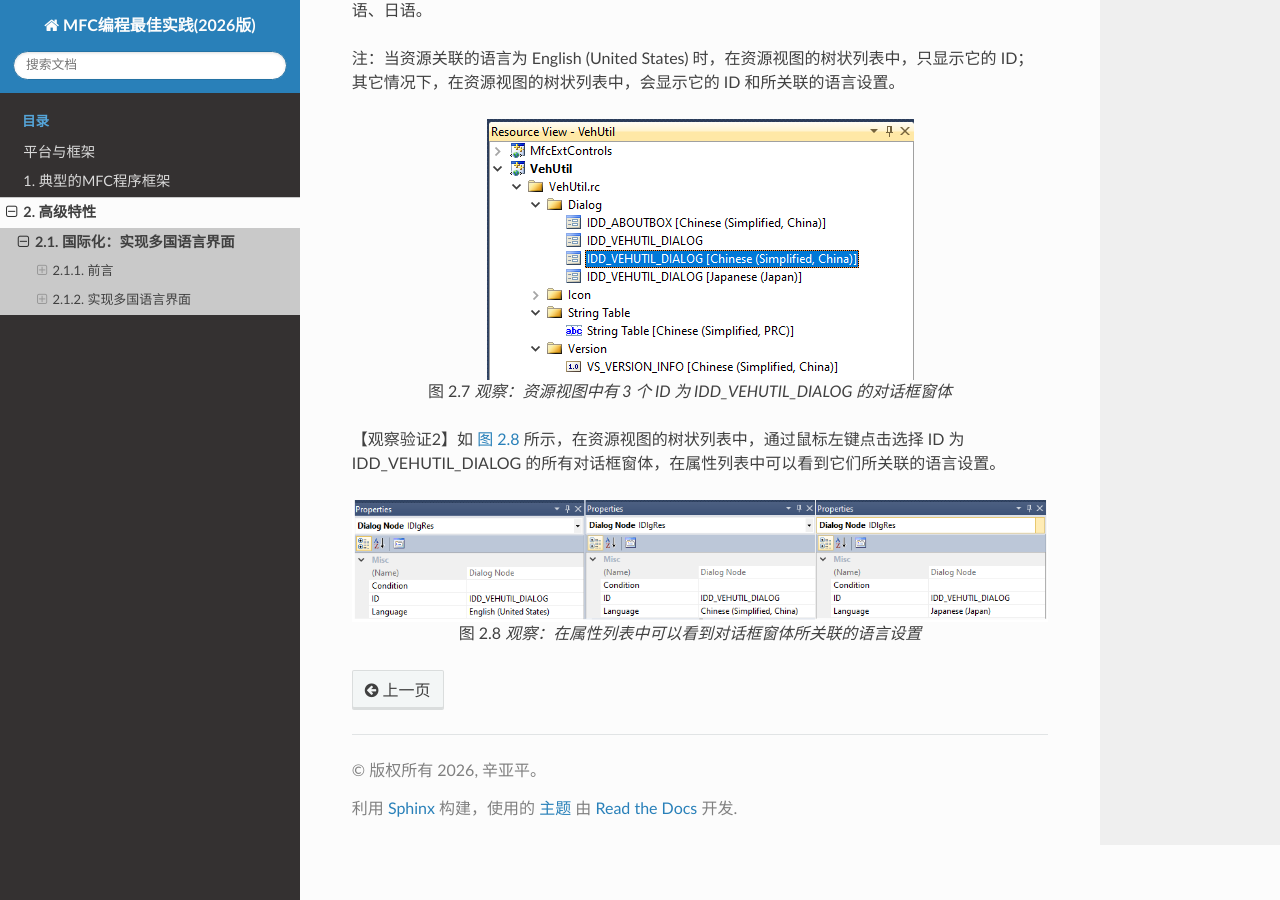
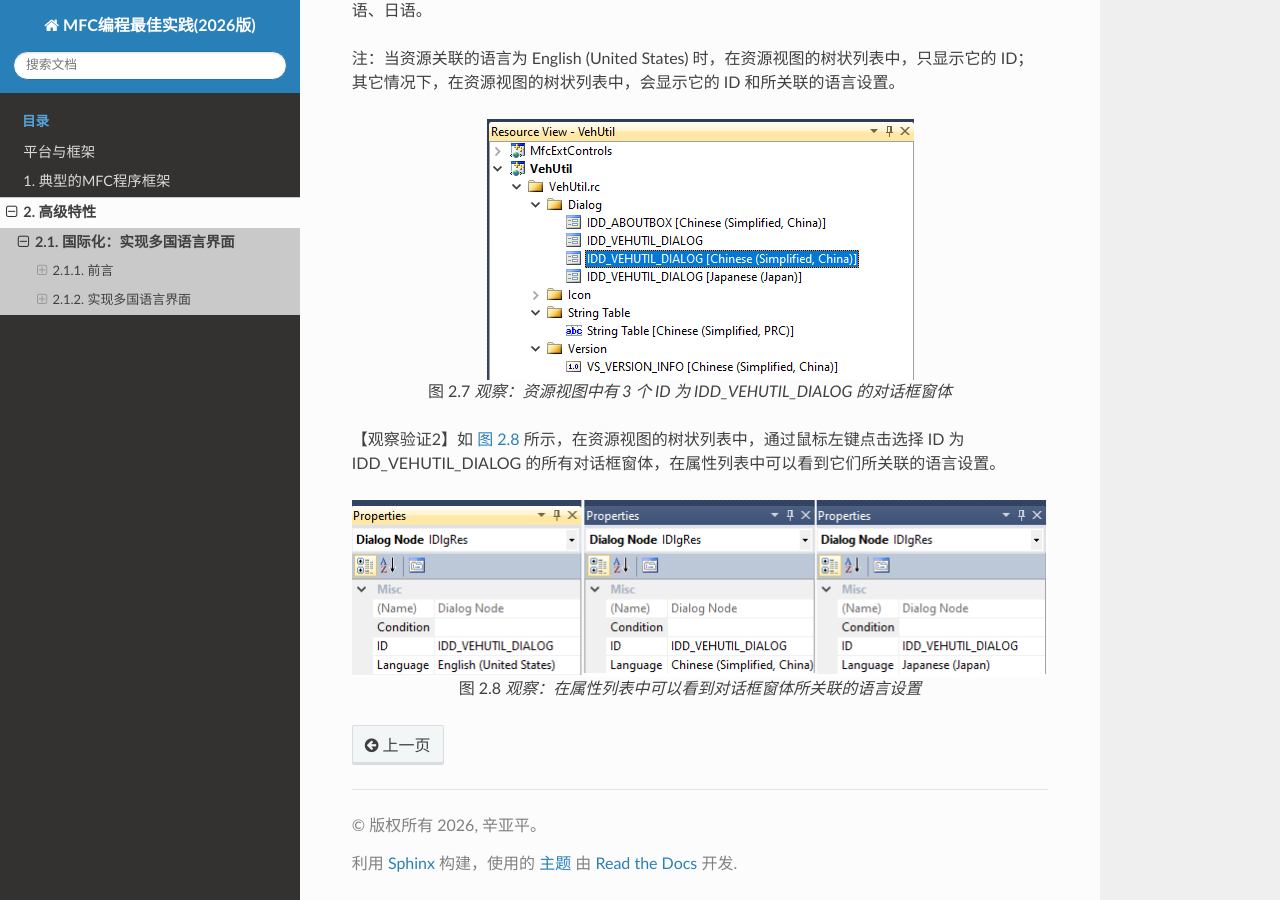
Before and after one commit to yapingxin/MFCBP2026, a Sphinx documentation site: the page built from docs/advanced-features/mfc_multilingual.rst, in a window 1280 px wide and 900 px high, scrolled down 3893 px. Built offline with Sphinx 7.4.7 and the Read the Docs theme 3.1.0, drawn with Linux system fonts in a browser that asks for light colours.

Commit message:
Snipaste_2026-09-10_11-47-44_Combine.png

```diff
--- a/docs/advanced-features/mfc_multilingual.rst
+++ b/docs/advanced-features/mfc_multilingual.rst
@@ -119,7 +119,7 @@
 
 【观察验证2】如 :numref:`fig_mfcmul_v0.2.0.1_V2_3MainDialogsLangPropt` 所示，在资源视图的树状列表中，通过鼠标左键点击选择 ID 为 IDD_VEHUTIL_DIALOG 的所有对话框窗体，在属性列表中可以看到它们所关联的语言设置。
 
-.. figure:: Resource/images/Snipaste_2026-09-10_11-34-03_Combine.png
+.. figure:: Resource/images/Snipaste_2026-09-10_11-47-44_Combine.png
     :name: fig_mfcmul_v0.2.0.1_V2_3MainDialogsLangPropt
     :align: center
 
```
Also changed, not shown: docs/advanced-features/Resource/images/Snipaste_2026-09-10_11-47-44_Combine.png (added).
